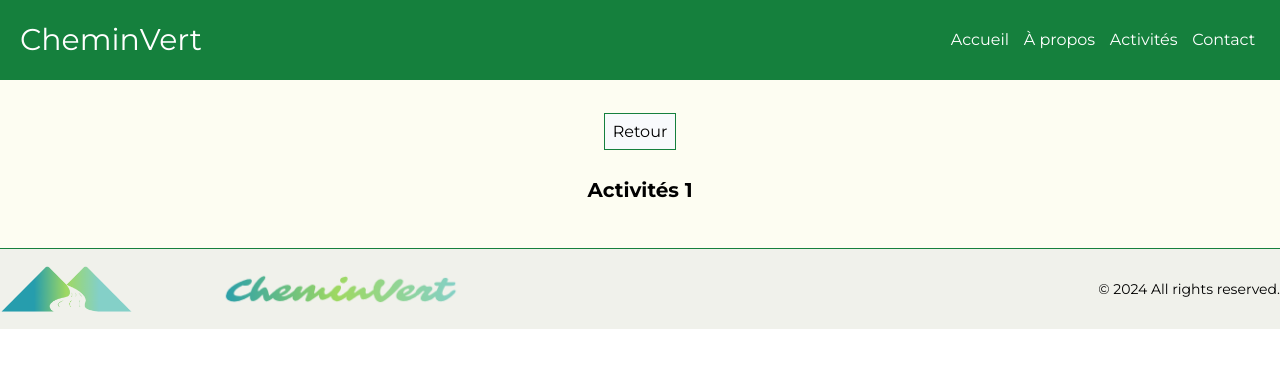
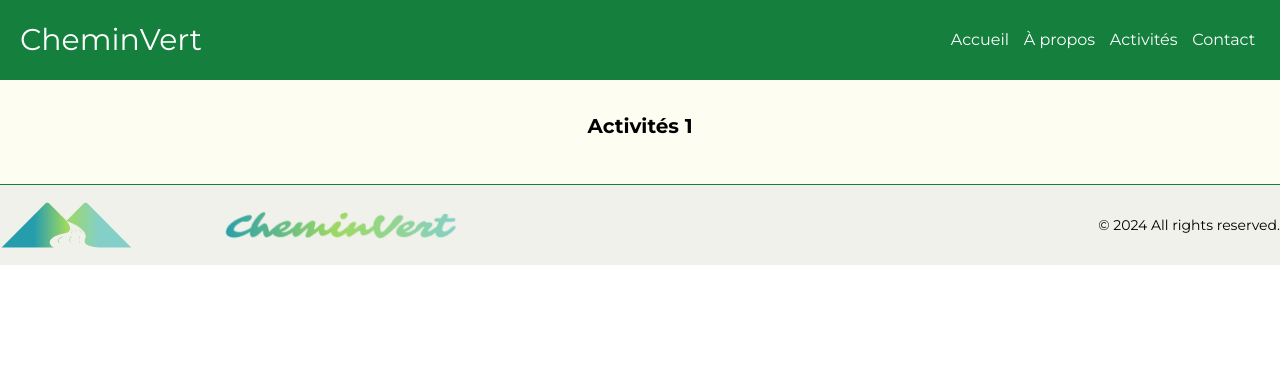
Before and after one commit to WildCodeSchool-2024-02/Protojam-team-E, a React (Vite) app: page /Filter/1 in a window 1280 px wide. Shown: the top 368 px of the page. Built offline with nearby package versions, Linux system fonts and the light colour scheme.

Commit message:
Finish css FilteredActivities.jsx

```diff
--- a/src/pages/FilteredActivities.jsx
+++ b/src/pages/FilteredActivities.jsx
@@ -20,14 +20,6 @@ export default function FilteredActivities() {
 
   return (
     <>
-    <div className="mt-10 text-center">
-      <Link
-        to={`/`}
-        className="border bg-slate-50 border-green-700 p-2"
-      >
-        Retour
-      </Link>
-    </div>
       <div className="flex gap-5 justify-center">
         <div>
           <h2 className="text-center text-xl font-bold mb-6 mt-8">
```
